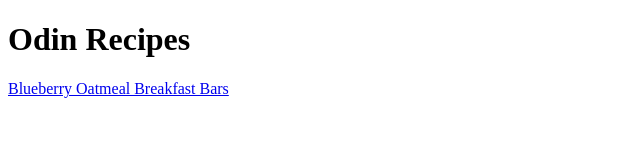
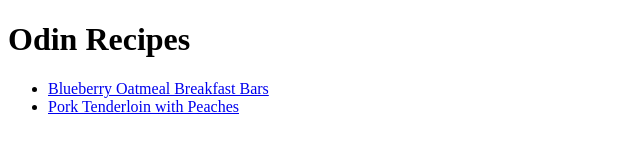
Before and after one commit to Ether2879/Ether2879.github.io, a plain HTML site: page index.html in a window 1280 px wide. Shown: the whole page, without its empty margins (0-640 px from the left). Drawn offline with Linux system fonts and the light colour scheme.

Commit message:
add links

```diff
--- a/index.html
+++ b/index.html
@@ -8,8 +8,18 @@
   </head>
   <body>
     <h1>Odin Recipes</h1>
-    <a href="recipes/blueberry-oat-bars.html">
-      Blueberry Oatmeal Breakfast Bars
-    </a>
+    <ul>
+      <li>
+        <a href="recipes/blueberry-oat-bars.html"
+          >Blueberry Oatmeal Breakfast Bars</a
+        >
+      </li>
+      <li>
+        <a
+          href="https://www.allrecipes.com/recipe/8420615/pork-tenderloin-with-peaches/"
+          >Pork Tenderloin with Peaches
+        </a>
+      </li>
+    </ul>
   </body>
 </html>
```
